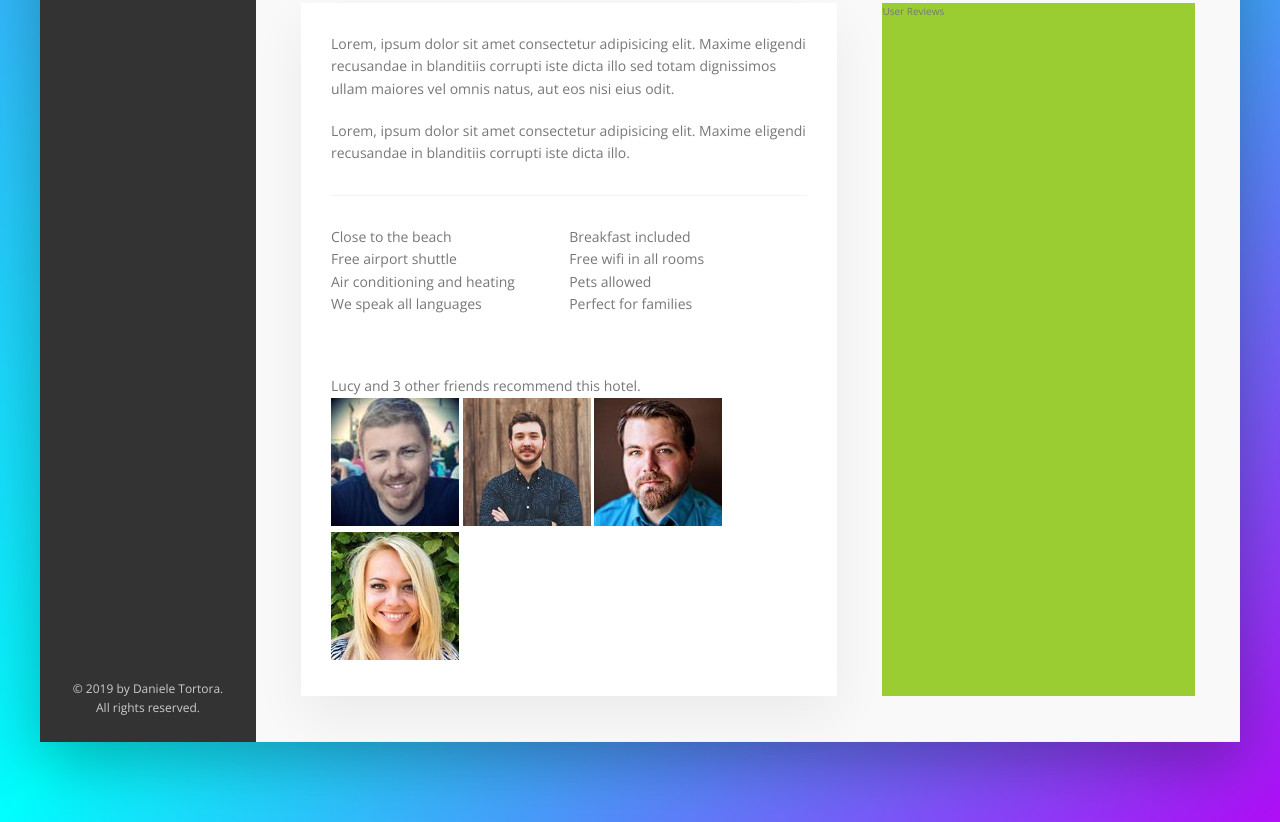
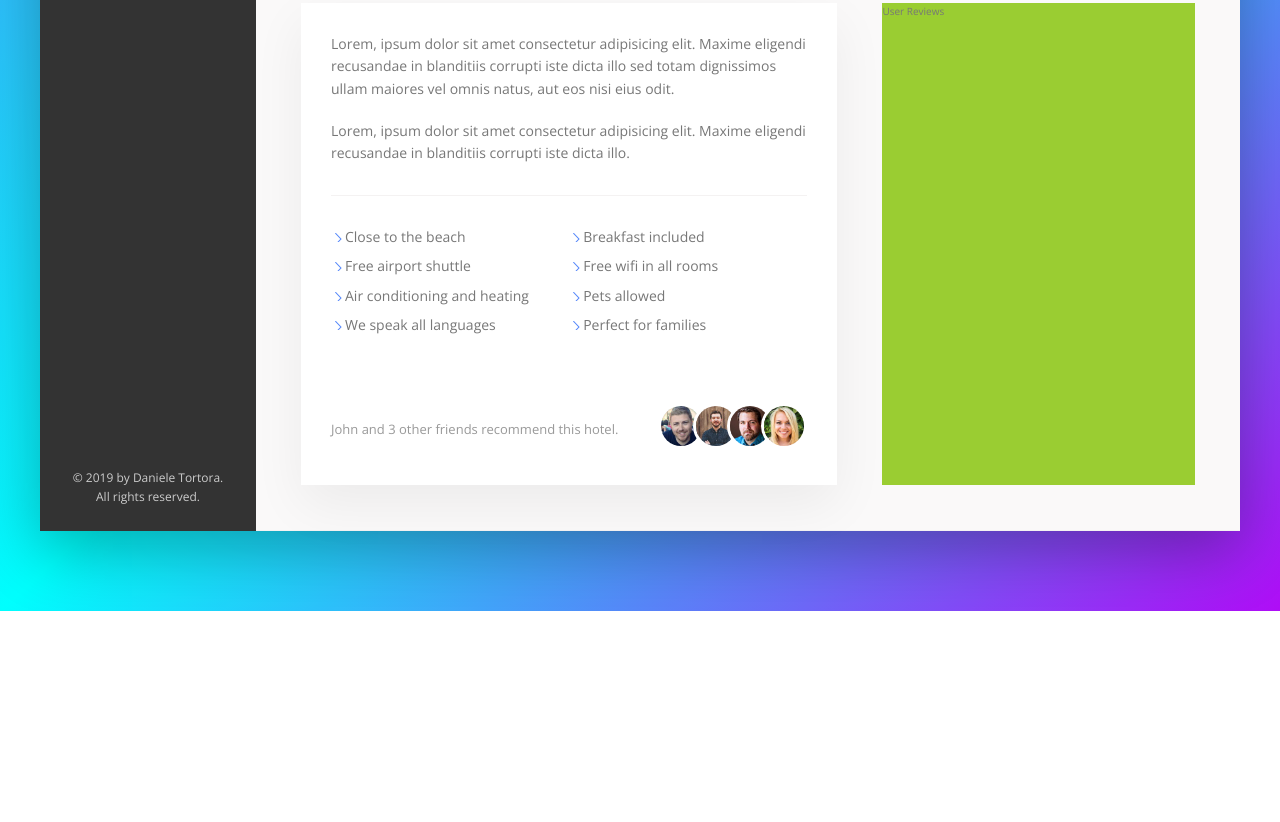
Before and after one commit to floroz/booking-app, a website: page index.html in a window 1280 px wide. Shown: the part 558-1380 px from the top of the page. After the commit the page ends 1169 px from the top, so only its background shows below. Drawn offline with nearby package versions, Linux system fonts and the light colour scheme.

Commit message:
complete detail part

```diff
--- a/index.html
+++ b/index.html
@@ -159,7 +159,7 @@
 
                             <div class="recommend">
                                 <p class="recommend__count">
-                                    Lucy and 3 other friends recommend this hotel.
+                                    John and 3 other friends recommend this hotel.
                                 </p>
                                 <div class="recommend__friends">
                                     <img src="img/user-3.jpg" alt="Friend 1" class="recommend__photo">
--- a/sass/_components.scss
+++ b/sass/_components.scss
@@ -369,8 +369,54 @@
 
     &__item {
         flex: 0 0 50%;
+        margin-bottom: .7rem;
+    }
+
+    &__item::before {
+        content: "";
+        display: inline-block;
+        height: 1rem;
+        width: 1em;
+
+        // background-image: url(../img/chevron-thin-right.svg);
+        // background-size: cover;
+
+        background-color: var(--color-primary);
+        -webkit-mask-image: url(../img/chevron-thin-right.svg);
+        -webkit-mask-size: cover;
+        mask-image: url(../img/chevron-thin-right.svg);
+        mask-size: cover;
     }
 }
 
 /////////////////////////////////////////////
 // RECOMMEND
+
+.recommend {
+    font-size: 1.3rem;
+    color: var(--color-grey-dark-3);
+
+    display: flex;
+    align-items: center;
+
+    &__count {
+        margin-right: auto;
+    }
+
+    &__friends {
+
+    }
+
+    &__photo {
+        height: 4rem;
+        width: 4rem;
+        border-radius: 50%;
+        border: 3px solid #fff;
+        box-sizing: content-box;
+
+        &:not(:last-child) {
+            margin-right: -1.5rem;
+        }
+
+    }
+}
```
Also changed, not shown: css/style.css.
